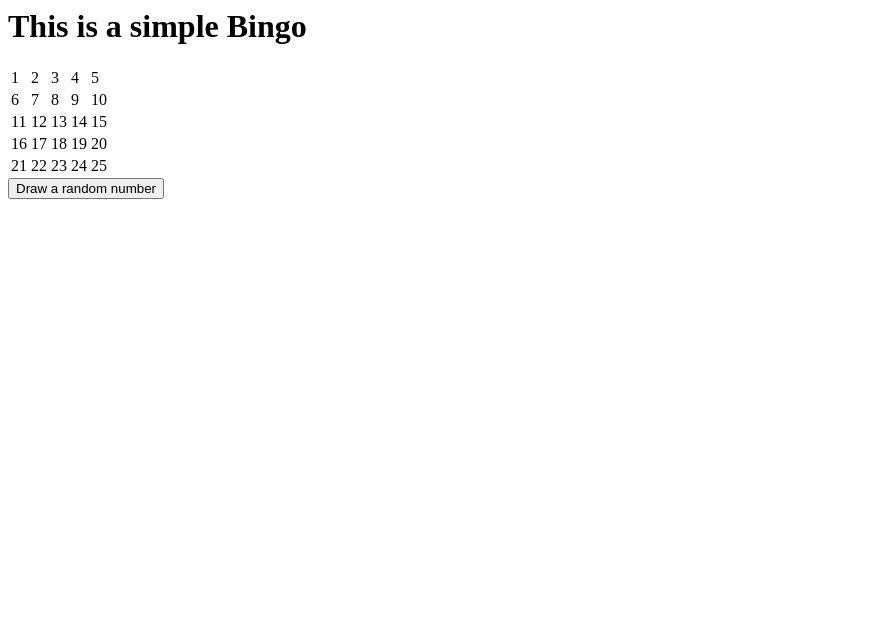
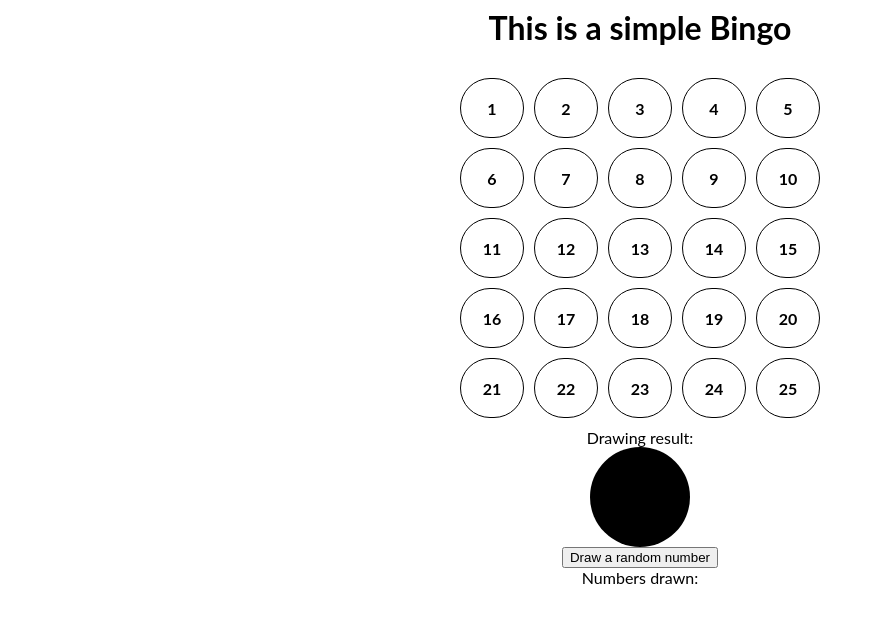
Before and after one commit to anwari666/Bingobbblog, a plain HTML site: page index.html in a window 1280 px wide. Shown: the whole page, without its empty margins (0-875 px from the left). Drawn offline with Linux system fonts and the light colour scheme.

Commit message:
added a little style to the app. with sass too.

```diff
--- a/index.html
+++ b/index.html
@@ -1,12 +1,14 @@
 <html>
   <head>
     <title>HTML Bingooos</title>
+    <link rel="stylesheet" href="style.css" />
   </head>
   <body>
 
+  <div id="content">
     <h1 class="judul">This is a simple Bingo</h1>
 
-  <table id="bingo_table">
+    <table id="bingo_table" cellspacing="10px">
       <tr>
         <td>1</td>
         <td>2</td>
@@ -44,10 +46,16 @@
       </tr>
     </table>
 
+    Drawing result:
+    <div id="result_area">
+    <span id="result"></span> <br>
+    </div>
+
     <input type="button" id="draw" value="Draw a random number"/>
+    <br>
 
-  <span id="result"></span> <br>
-  <span id="results"></span>
+    Numbers drawn: <span id="results"></span>
+  </div>
 
   </body>
 
--- /dev/null
+++ b/style.sass
@@ -0,0 +1,39 @@
+body
+  text-align        : center
+  background-color  : #fff
+  font-family       : lato, "myriad pro", helvetica, sans-serif
+
+#content
+  margin            : 0 auto
+  width : 80%
+
+#bingo_table
+  margin: 0 auto
+  font-weight : 700
+  text-align : center
+  vertical-align : middle
+
+  td
+    width : 60px
+    height : 60px
+    border-radius: 30px
+    border : 1px solid #000
+
+
+  td:hover
+    cursor: pointer
+    background: #ffa
+
+#result_area
+  padding: 50px auto
+  width: 100px
+  height: 100px
+  margin: 0 auto
+  background: black
+  color: white
+  border-radius: 50px
+  font-size: 48px
+
+#result
+  display: block
+  padding: 40px auto
```
Also changed, not shown: style.css (added), 1 other file. Lines whose indentation alone changed are shown as unchanged.
